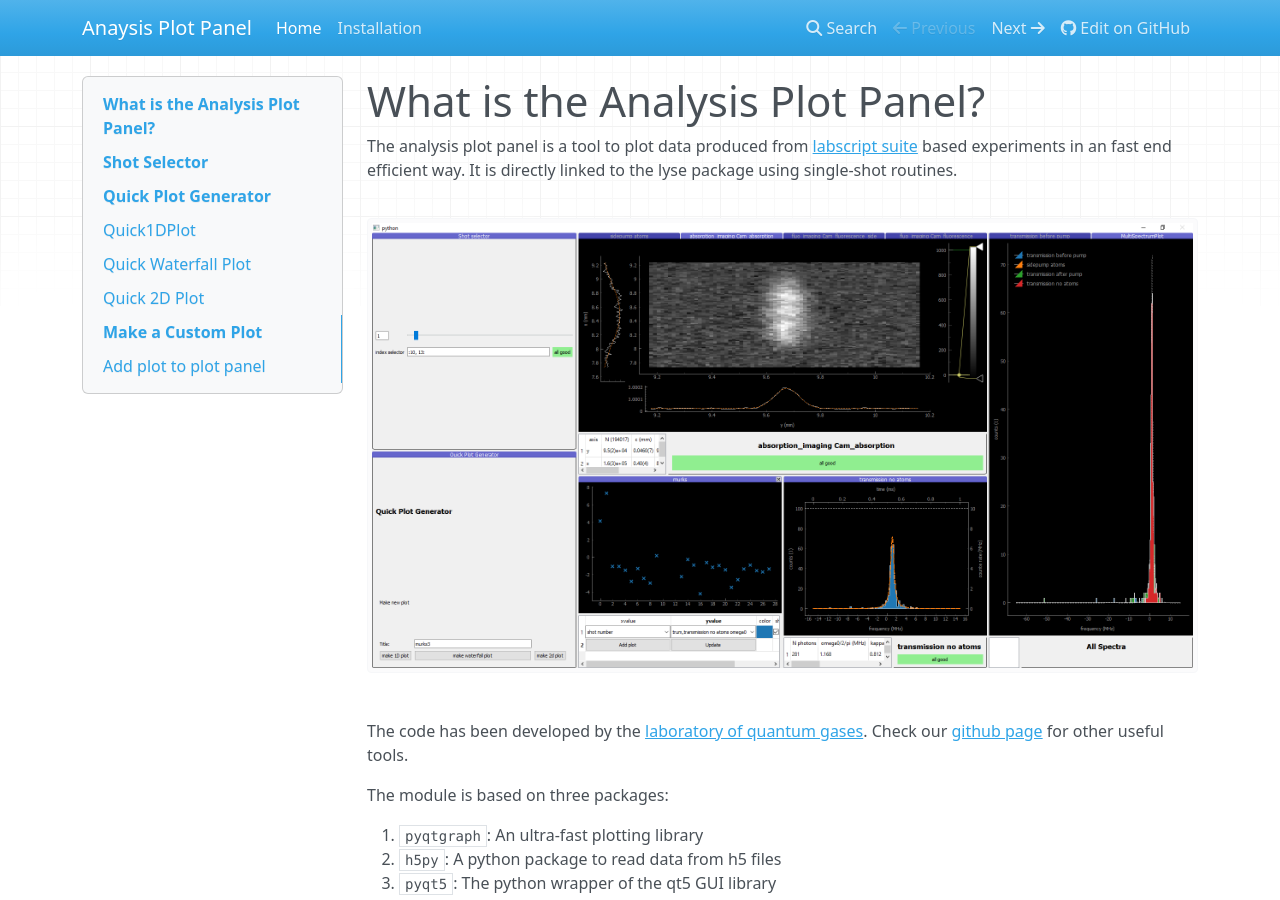
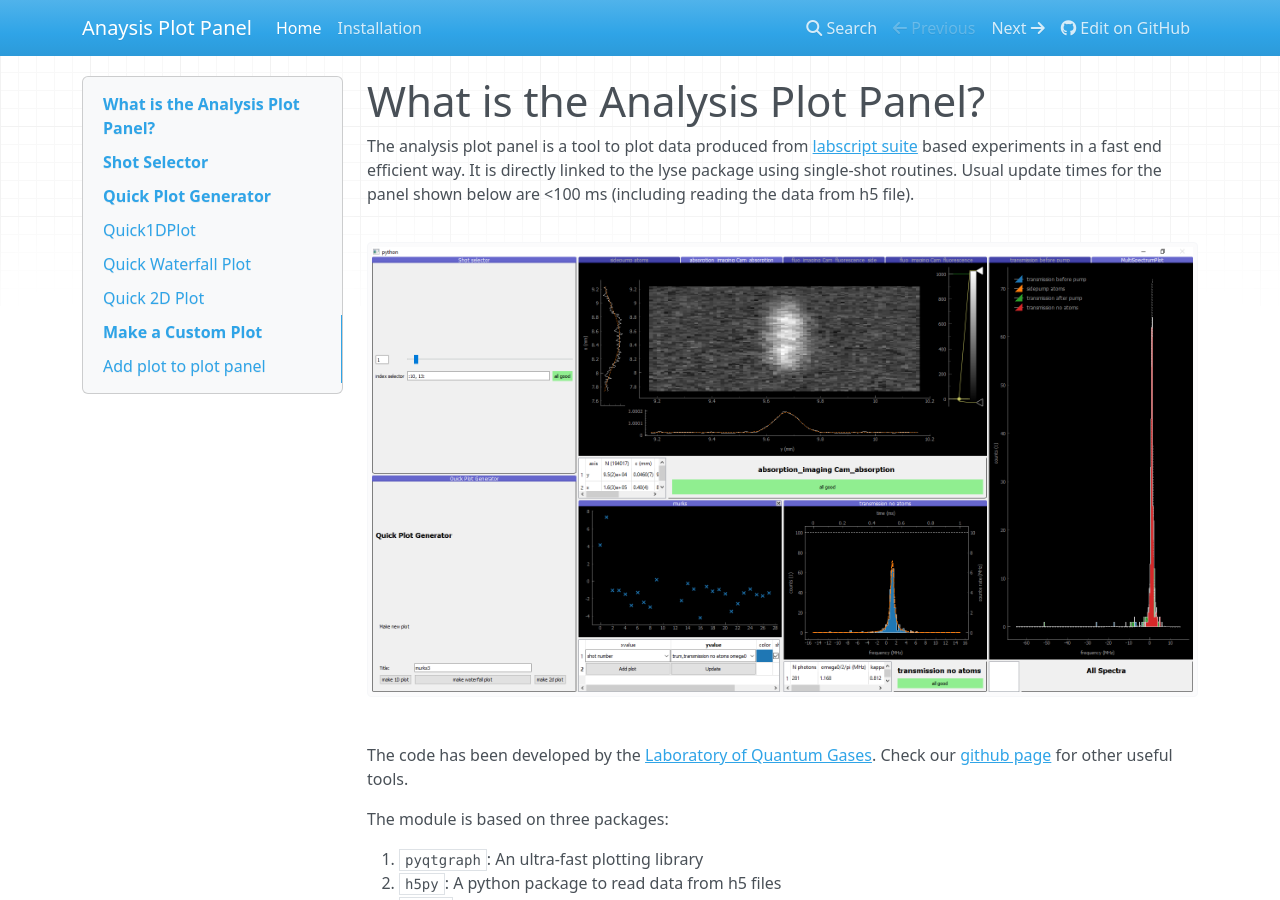
Before and after one commit to LQG-EPFL/analysis_plot_panel, an MkDocs documentation site: the page built from docs/index.md, in a window 1280 px wide and 900 px high. Built offline with MkDocs 1.6.1, drawn with Linux system fonts in a browser that asks for light colours; nearby versions of some CDN libraries.

Commit message:
small update of documentation

```diff
--- a/docs/index.md
+++ b/docs/index.md
@@ -1,10 +1,10 @@
 # What is the Analysis Plot Panel?
 
-The analysis plot panel is a tool to plot data produced from [labscript suite](https://labscriptsuite.org/) based experiments in an fast end efficient way. It is directly linked to the lyse package using single-shot routines.
+The analysis plot panel is a tool to plot data produced from [labscript suite](https://labscriptsuite.org/) based experiments in a fast end efficient way. It is directly linked to the lyse package using single-shot routines. Usual update times for the panel shown below are <100 ms (including reading the data from h5 file).
 
 ![](full.PNG)
 
-The code has been developed by the [laboratory of quantum gases](https://www.epfl.ch/labs/lqg/). Check our [github page](https://github.com/LQG-EPFL) for other useful tools.
+The code has been developed by the [Laboratory of Quantum Gases](https://www.epfl.ch/labs/lqg/). Check our [github page](https://github.com/LQG-EPFL) for other useful tools.
 
 The module is based on three packages:
 
```
